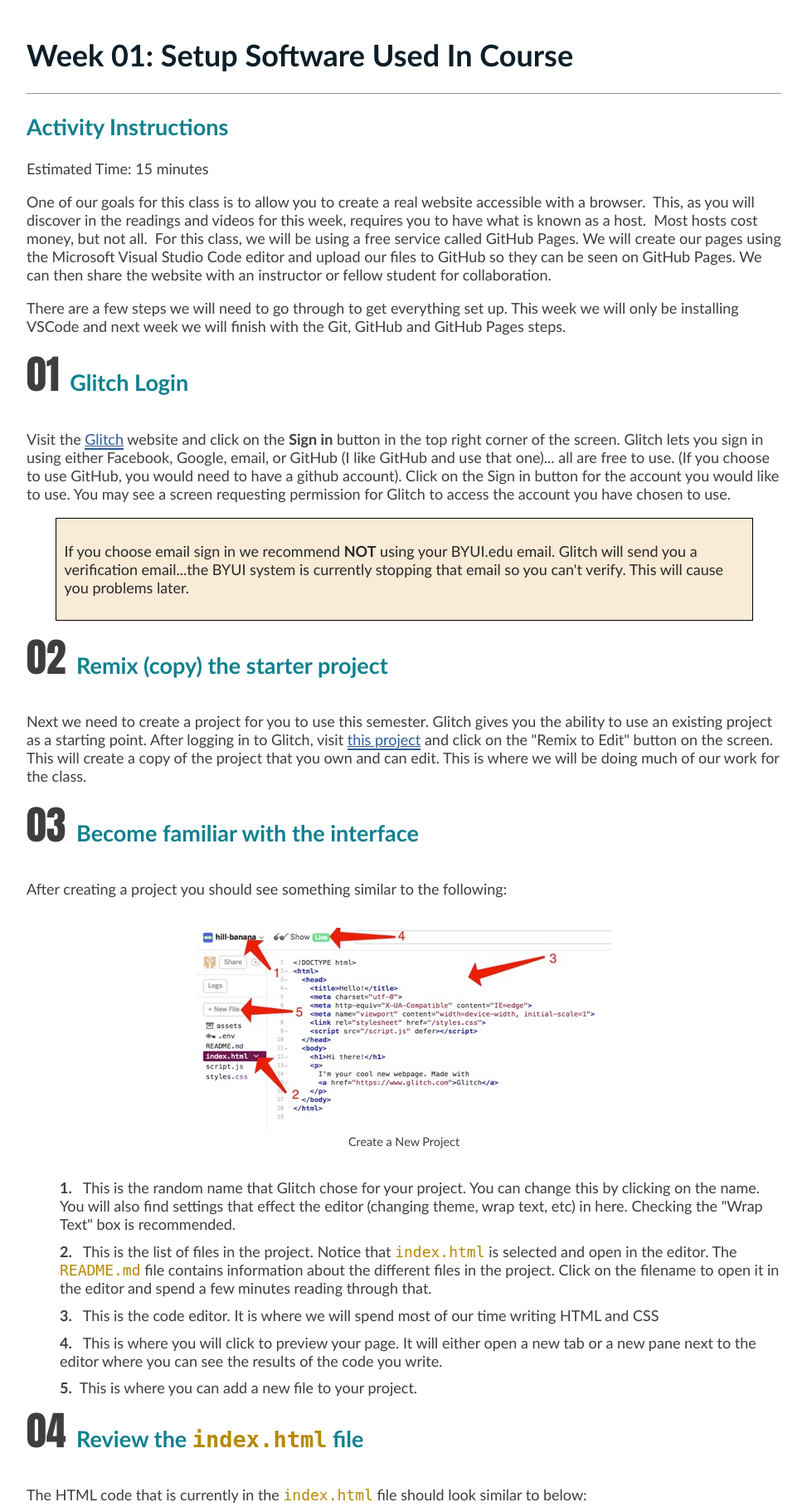
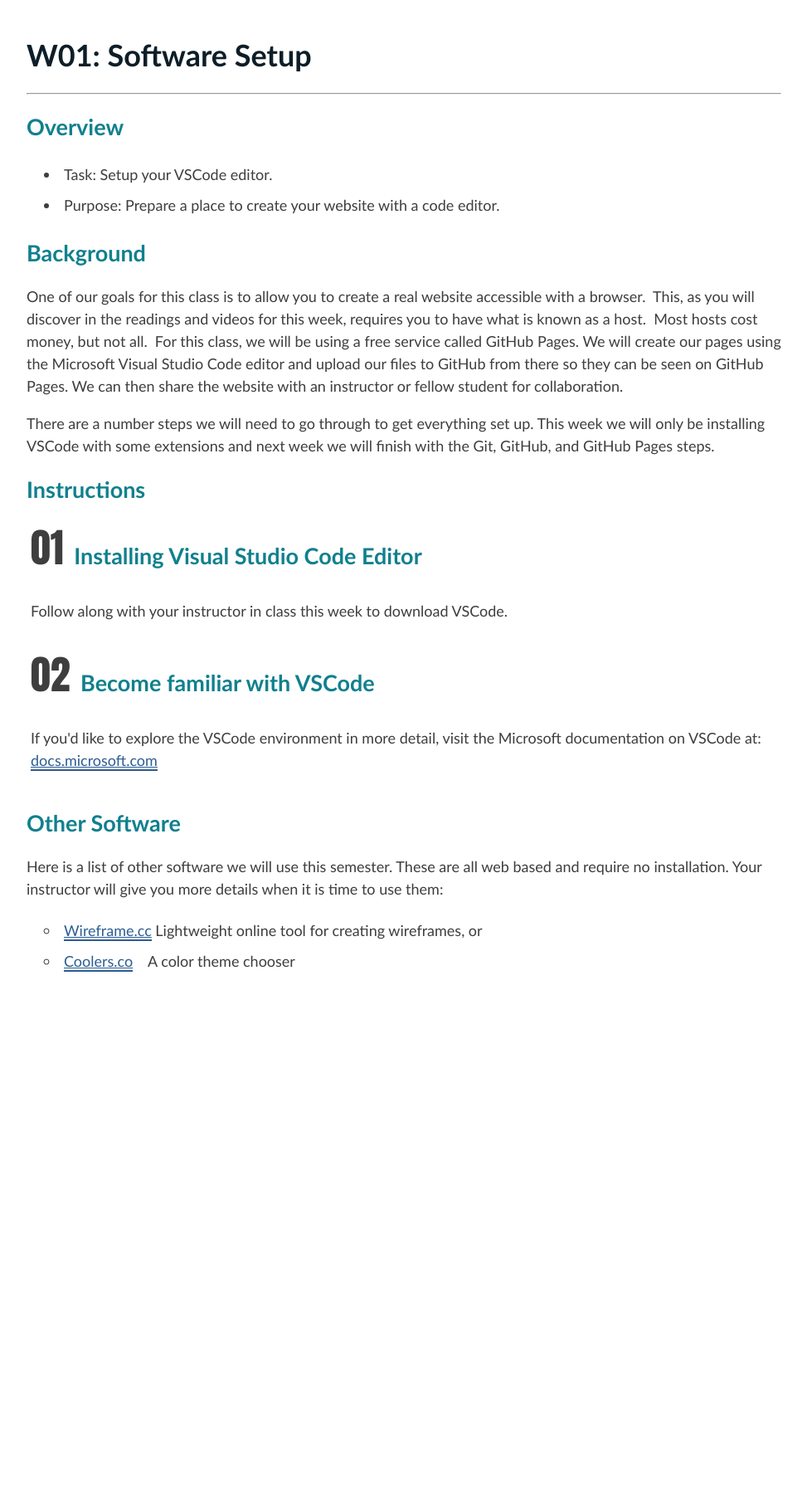
Before and after one commit to byui-wdd/wdd130, a PHP site: page /activities/software-setup.html in a window 1280 px wide. Shown: the part 112-1928 px from the top of the page at 83% size, without its empty margins (153-1126 px from the left). After the commit the page ends 1283 px from the top, so only its background shows below. Run offline with PHP 8.4, Linux system fonts and the light colour scheme.

Commit message:
w01 software setup updates

```diff
--- a/activities/software-setup.html
+++ b/activities/software-setup.html
@@ -17,206 +17,49 @@
         </div>
       </header>
       <main>
-        <h1>Week 01: Setup Software Used In Course</h1>
+        <h1>W01: Software Setup</h1>
         <hr />
-        <h2><strong>Activity&nbsp;Instructions</strong></h2>
-
-        <p>Estimated Time: 15 minutes</p>
+        <h2><strong>Overview</strong></h2>
+        <ul>
+            <li>Task: Setup your VSCode editor.</li>
+            <li>Purpose: Prepare a place to create your website with a code editor.</li>
+        </ul>
+        <h2><strong>Background</strong></h2>
         <p>
           One of our goals for this class is to allow you to create a real
           website accessible with a browser.&nbsp; This, as you will discover in
           the readings and videos for this week, requires you to have what is
           known as a host.&nbsp; Most hosts cost money, but not all.&nbsp; For
-          this class, we will be using a free service called GitHub Pages. We will create our pages using the Microsoft Visual Studio Code editor and upload our files to GitHub so they can be seen on GitHub Pages. We can then share the website with an instructor or fellow student for
+          this class, we will be using a free service called GitHub Pages. We will create our pages using the Microsoft Visual Studio Code editor and upload our files to GitHub from there so they can be seen on GitHub Pages. We can then share the website with an instructor or fellow student for
           collaboration.
         </p>
         <p>
-          There are a few steps we will need to go through to get everything set up. This week we will only be installing VSCode and next week we will finish with the Git, GitHub and GitHub Pages steps.
-        </p>
+            There are a number steps we will need to go through to get everything set up. This week we will only be installing VSCode with some extensions and next week we will finish with the Git, GitHub, and GitHub Pages steps.
+          </p>
+        <h2><strong>Instructions</strong></h2>
         <ol class="bigSteps">
           <li>
             <!-- START STEP -->
-            <h2>Glitch Login</h2>
+            <h2>Installing Visual Studio Code Editor</h2>
             <p>
-              Visit the
-              <a
-                href="https://code.visualstudio.com"
-                target="_blank"
-                rel="noopener noreferrer"
-                >Glitch</a
-              >
-              website and click on the <strong>Sign in</strong> button in the
-              top right corner of the screen. Glitch lets you sign in using
-              either Facebook, Google, email, or GitHub (I like GitHub and use
-              that one)... all are free to use. (If you choose to use GitHub,
-              you would need to have a github account). Click on the Sign in
-              button for the account you would like to use. You may see a screen
-              requesting permission for Glitch to access the account you have
-              chosen to use.
-            </p>
-            <div class="callout">
-              <p>
-                If you choose email sign in we recommend
-                <strong>NOT</strong> using your BYUI.edu email. Glitch will send
-                you a verification email...the BYUI system is currently stopping
-                that email so you can't verify. This will cause you problems
-                later.
-              </p>
-            </div>
-            <!-- END STEP -->
-          </li>
-          <li>
-            <!-- START STEP -->
-            <h2>Remix (copy) the starter project</h2>
-            <p>
-              Next we need to create a&nbsp;project for you to use this
-              semester. Glitch gives you the ability to use an existing project
-              as a starting point. After logging in to Glitch, visit
-              <a
-                href="https://glitch.com/edit/#!/wdd130-starter"
-                target="_blank"
-                >this project</a
-              >
-              and click on the "Remix to Edit" button on
-              the screen. This will create a copy of the project that you own
-              and can edit. This is where we will be doing much of our work for
-              the class.
+              Follow along with your instructor in class this week to download VSCode.
             </p>
             <!-- END STEP -->
           </li>
           <li>
             <!-- START STEP -->
-            <h2>Become familiar with the interface</h2>
+            <h2>Become familiar with VSCode</h2>
             <p>
-              After creating a project you should see something similar to the
-              following:
-            </p>
-            <div class="fig-block">
-              <figure>
-                <img
-                  alt="Glitch editor"
-                  src="../images/glitch-project-tour.jpeg"
-                  title="Glitch editor"
-                />
-                <figcaption>Create a New Project</figcaption>
-              </figure>
-            </div>
-            <ol>
-              <li>
-                This is the random name that Glitch chose for your project. You
-                can change this by clicking on the name. You will also find
-                settings that effect the editor (changing theme, wrap text, etc)
-                in here. Checking the "Wrap Text" box is recommended.
-              </li>
-              <li>
-                This is the list of files in the project. Notice that
-                <kbd>index.html</kbd> is selected and open in the editor. The
-                <kbd>README.md</kbd> file contains information about the
-                different files in the project. Click on the filename to open it
-                in the editor and spend a few minutes reading through that.
-              </li>
-              <li>
-                This is the code editor. It is where we will spend most of our
-                time writing HTML and CSS
-              </li>
-              <li>
-                This is where you will click to preview your page. It will
-                either open a new tab or a new pane next to the editor where you
-                can see the results of the code you write.
-              </li>
-              <li>This is where you can add a new file to your project.</li>
-            </ol>
-            <!-- END STEP -->
-          </li>
-          <li>
-            <!-- START STEP -->
-            <h2>Review the <kbd>index.html</kbd> file</h2>
-            <p>
-              The HTML code that is currently in the <kbd>index.html</kbd> file
-              should look similar to below:
-            </p>
-            <pre><code class="lang-markup html">&lt;!DOCTYPE html&gt;
-&lt;html&gt;
-
-&lt;head&gt;
-&lt;title&gt;WDD 130&lt;/title&gt;
-&lt;meta charset="utf-8"&gt;
-&lt;meta name="viewport" content="width=device-width, initial-scale=1"&gt;
-&lt;link rel="stylesheet" href="/styles.css"&gt;
-&lt;/head&gt;
-
-&lt;body&gt;
-&lt;header&gt;
-    &lt;div&gt;&lt;!-- logo will go here --&gt;&lt;/div&gt;
-    &lt;nav&gt;
-        &lt;ul&gt;
-            &lt;li&gt;&lt;a href="index.html"&gt;Home&lt;/a&gt;&lt;/li&gt;
-            &lt;li&gt;&lt;a href="aboutme.html"&gt;About Me&lt;/a&gt;&lt;/li&gt;
-            &lt;li&gt;&lt;a href="exercises/site-plan.html"&gt;Site Plan&lt;/a&gt;&lt;/li&gt;
-        &lt;/ul&gt;
-    &lt;/nav&gt;
-&lt;/header&gt;
-&lt;/body&gt;
-
-&lt;/html&gt;
-                    </code></pre>
-
-            <p>
-              It's ok if this doesn't make sense yet. We will eventually learn
-              about what each line in this code does. For now let's take a look
-              at the page this code created. Make sure that the
-              <kbd>index.html</kbd> file is selected in the list of files and
-              click on the "Show" button. You should see a very basic page with
-              only three links.
+              If you'd like to explore the VSCode environment in more detail, visit the Microsoft documentation on VSCode at: <a href="https://docs.microsoft.com/en-us/visualstudio/get-started/visual-studio-ide">docs.microsoft.com</a>
             </p>
             <!-- END STEP -->
           </li>
-          <!-- <li>
-
-            <h2>Glitch Settings</h2>
-            <p>
-              Let's make one more change to the Glitch settings. In the top
-              right corner of the screen there are two icons. The far right one
-              let's you see some information about Glitch...it usually looks
-              like a fish. The other is for some User options. Click on that
-              one. You should see something similar to the image below. Uncheck
-              "Refresh App", and check "Wrap Text"
-            </p>
-            <div class="fig-block">
-              <figure>
-                <img
-                  alt="Glitch settings"
-                  src="../images/glitch-settings.png"
-                  title="Glitch settings"
-                />
-                <figcaption>Change default settings</figcaption>
-              </figure>
-            </div>
-            <p>
-              You can also change Glitch to use a dark theme instead of the
-              light one from that menu as well if you prefer that.
-            </p>
-
-          </li> -->
-          <li>
-            <!-- START STEP -->
-            <h2>About me</h2>
-            <p>
-              Let's practice writing a little HTML of our own now. Visit the
-              <a href="aboutme.html">Getting to know you activity</a> for the
-              rest of the instructions and requirements for this activity.
-            </p>
-
-            <!-- END STEP -->
-          </li>
-        </ol>
 
         <h2><strong>Other Software</strong></h2>
         <div>
           <p>
             Here is a list of other software we will use this semester. These
-            are all web based and require no installation. Some would require
-            account creation. Your instructor will give you more details when it
+            are all web based and require no installation. Your instructor will give you more details when it
             is time to use them:
           </p>
           <ul>
@@ -225,21 +68,6 @@
                 >Wireframe.cc</a
               >
               Lightweight online tool for creating wireframes, or
-            </li>
-            <li>
-              <a
-                href="https://app.moqups.com/login"
-                target="_blank"
-                rel="noopener noreferrer"
-                >Moqups</a
-              >
-              Another wireframe creation choice.&nbsp; They also have a free
-              educational account available.&nbsp; Obtain by sending an email
-              and requesting with your byui.edu school email account.
-              <!-- <a href="../resources/moqup-setup.html" target="_blank"
-                >Here are more detailed instructions</a
-              >
-              for that process. -->
             </li>
             <li>
               <a
--- a/css/course.css
+++ b/css/course.css
@@ -53,7 +53,9 @@
   color: #14304f;
   border-bottom: 2px solid #14304f;
 }
-
+p{
+  line-height: 1.5em;
+}
 #content {
   /* width: 90%; */
   max-width: 950px;
@@ -61,7 +63,14 @@
   background-color: white;
   /* box-shadow: 0 0 12px #000000; */
 }
-
+iframe {
+  display: block;
+  margin: 15px auto;
+}
+li {
+  padding: 5px;
+  line-height: 1.5em;
+}
 /*
 <div>
   <h1><span>WEB</span> Fundamentals</h1>
```
Also changed, not shown: activities/software-setup-online.html (+31 -165 lines).
